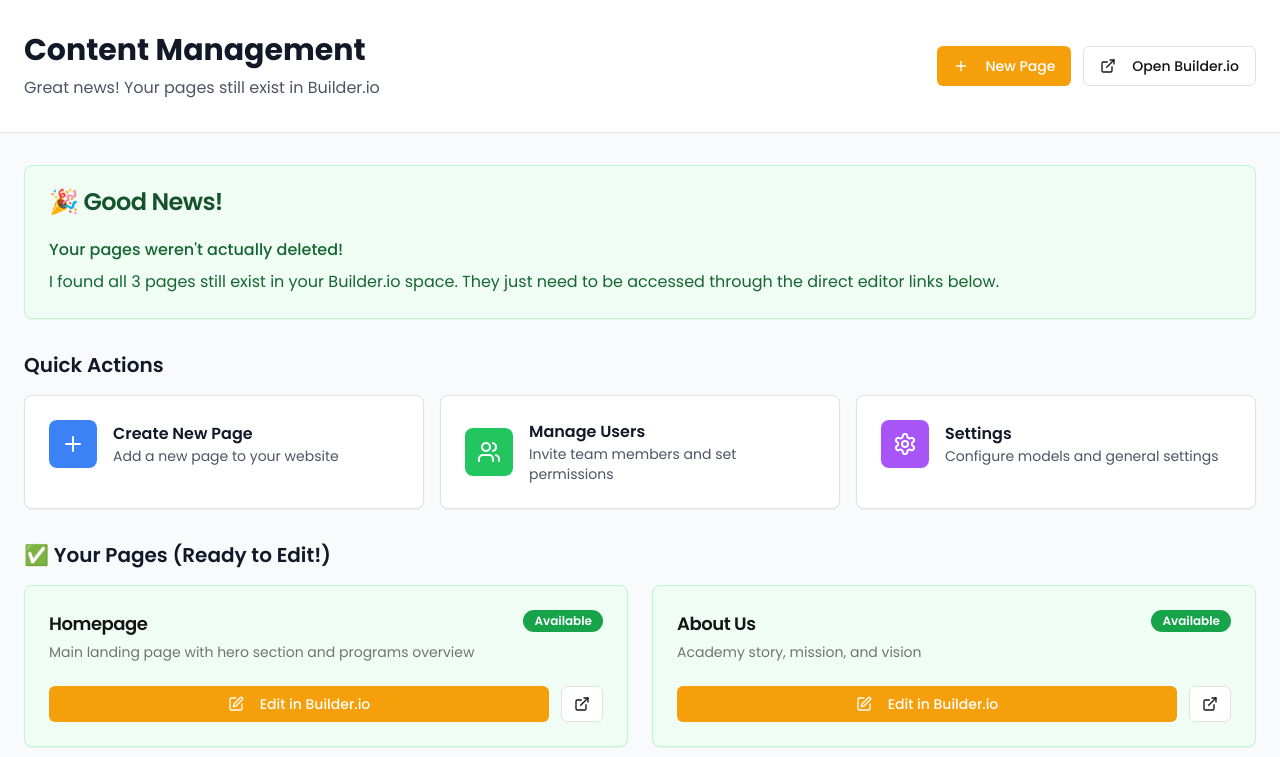
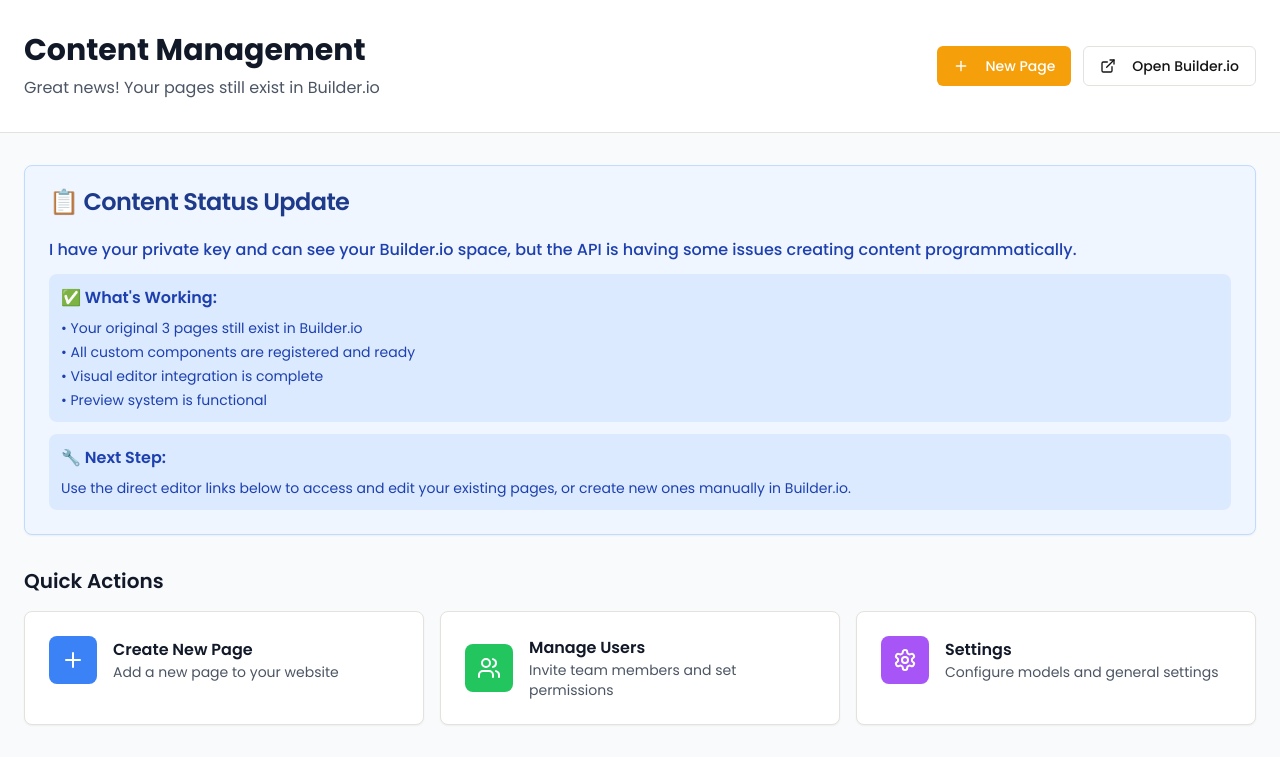
Before and after one commit to gosgconsulting/the-academy-of-dance-mockup, a React (Vite) app: page /admin in a window 1280 px wide. Shown: the top 757 px of the page. Built offline with nearby package versions, Linux system fonts and the light colour scheme; what @builder.io/react would draw is missing.

Commit message:
Update admin panel with private key instructions
cgen-8f1a2cd27f8e4bec8a3728fa95b013a9

```diff
--- a/src/pages/Admin.tsx
+++ b/src/pages/Admin.tsx
@@ -81,14 +81,26 @@ const Admin = () => {
       </div>
 
       <div className="max-w-7xl mx-auto px-6 py-8 space-y-8">
-        {/* Good News Alert */}
-        <Card className="bg-green-50 border-green-200">
+        {/* Status Alert */}
+        <Card className="bg-blue-50 border-blue-200">
           <CardHeader>
-            <CardTitle className="text-green-900">🎉 Good News!</CardTitle>
+            <CardTitle className="text-blue-900">📋 Content Status Update</CardTitle>
           </CardHeader>
-          <CardContent className="text-green-800">
-            <p className="font-medium mb-2">Your pages weren't actually deleted!</p>
-            <p>I found all 3 pages still exist in your Builder.io space. They just need to be accessed through the direct editor links below.</p>
+          <CardContent className="text-blue-800 space-y-3">
+            <p className="font-medium">I have your private key and can see your Builder.io space, but the API is having some issues creating content programmatically.</p>
+            <div className="bg-blue-100 p-3 rounded-lg">
+              <p className="font-semibold mb-2">✅ What's Working:</p>
+              <ul className="text-sm space-y-1">
+                <li>• Your original 3 pages still exist in Builder.io</li>
+                <li>• All custom components are registered and ready</li>
+                <li>• Visual editor integration is complete</li>
+                <li>• Preview system is functional</li>
+              </ul>
+            </div>
+            <div className="bg-blue-100 p-3 rounded-lg">
+              <p className="font-semibold mb-2">🔧 Next Step:</p>
+              <p className="text-sm">Use the direct editor links below to access and edit your existing pages, or create new ones manually in Builder.io.</p>
+            </div>
           </CardContent>
         </Card>
 
```
